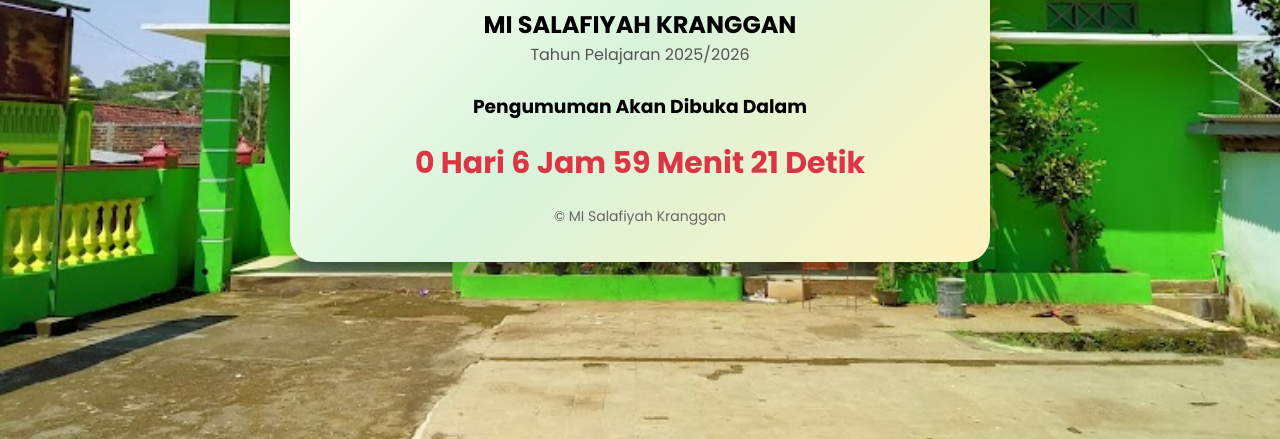
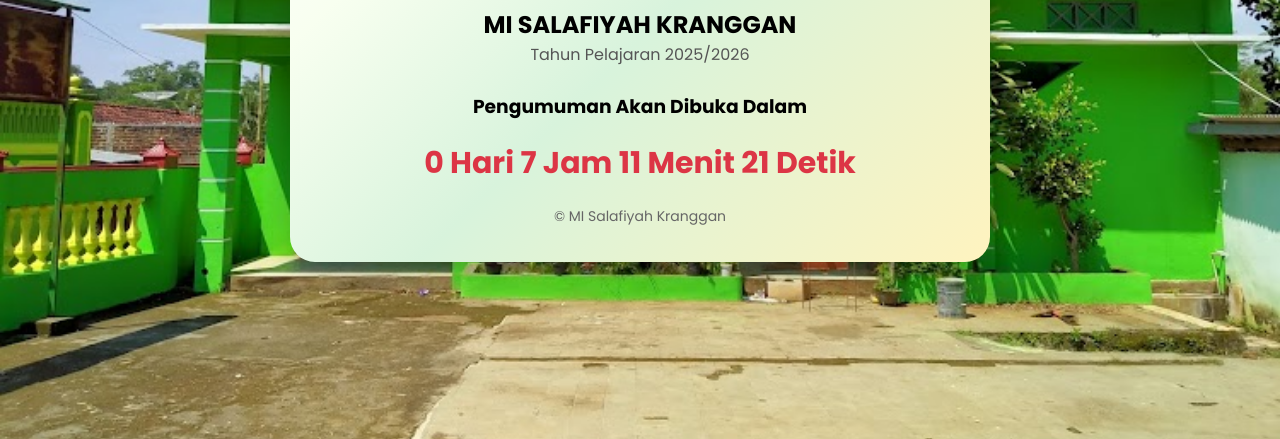
Before and after one commit to Yuichi1290/lulus, a plain HTML site: page index.html in a window 1280 px wide. Shown: the part 361-800 px from the top of the page. Drawn offline with nearby package versions, Linux system fonts and the light colour scheme.

Commit message:
Update index.html

```diff
--- a/index.html
+++ b/index.html
@@ -226,7 +226,7 @@ Lihat Kelulusan
 //=====================================
 
 const tanggalPengumuman =
-new Date("May 30, 2026 20:28:00").getTime();
+new Date("May 30, 2026 20:40:00").getTime();
 
 
 //=====================================
```
